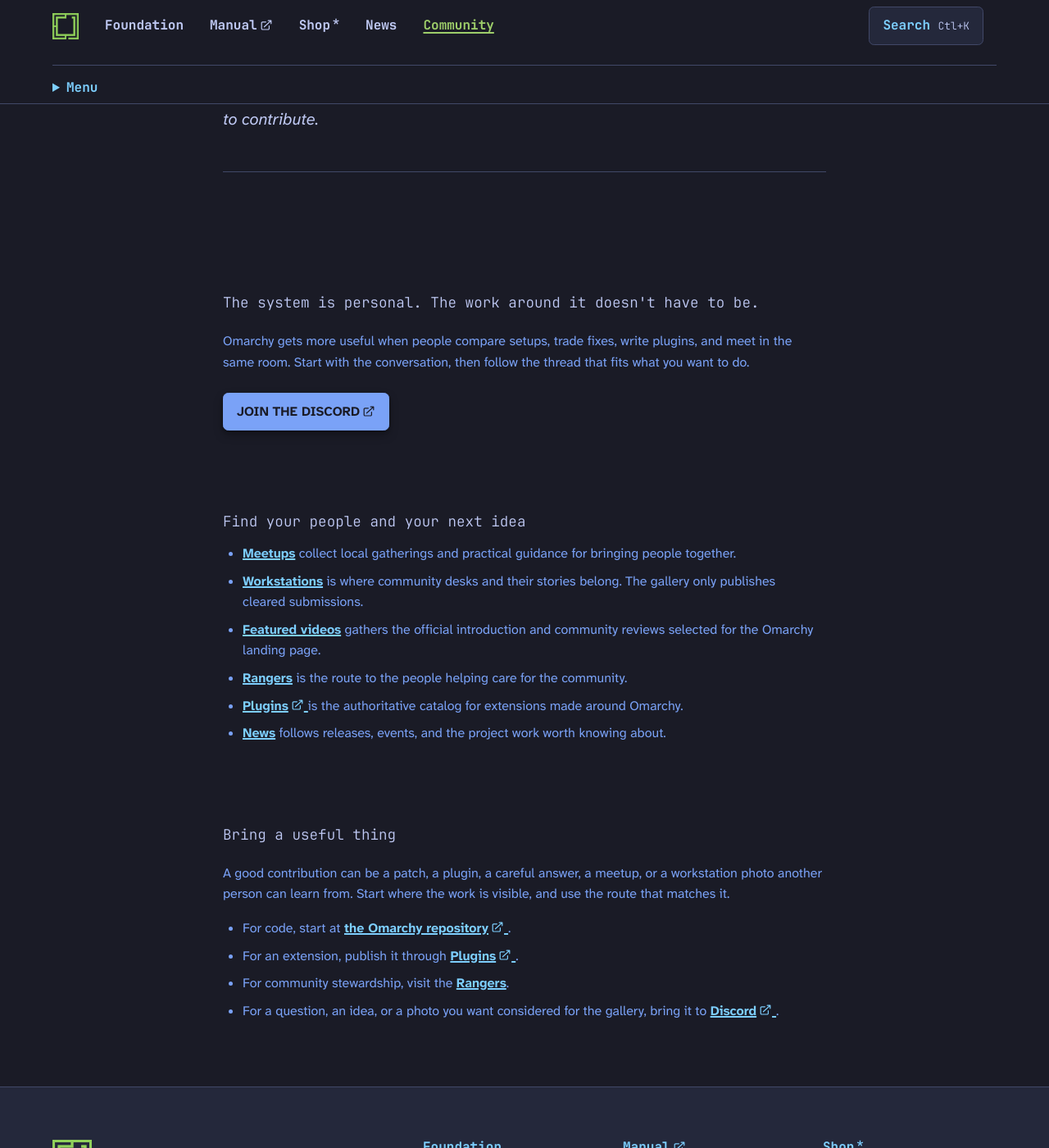
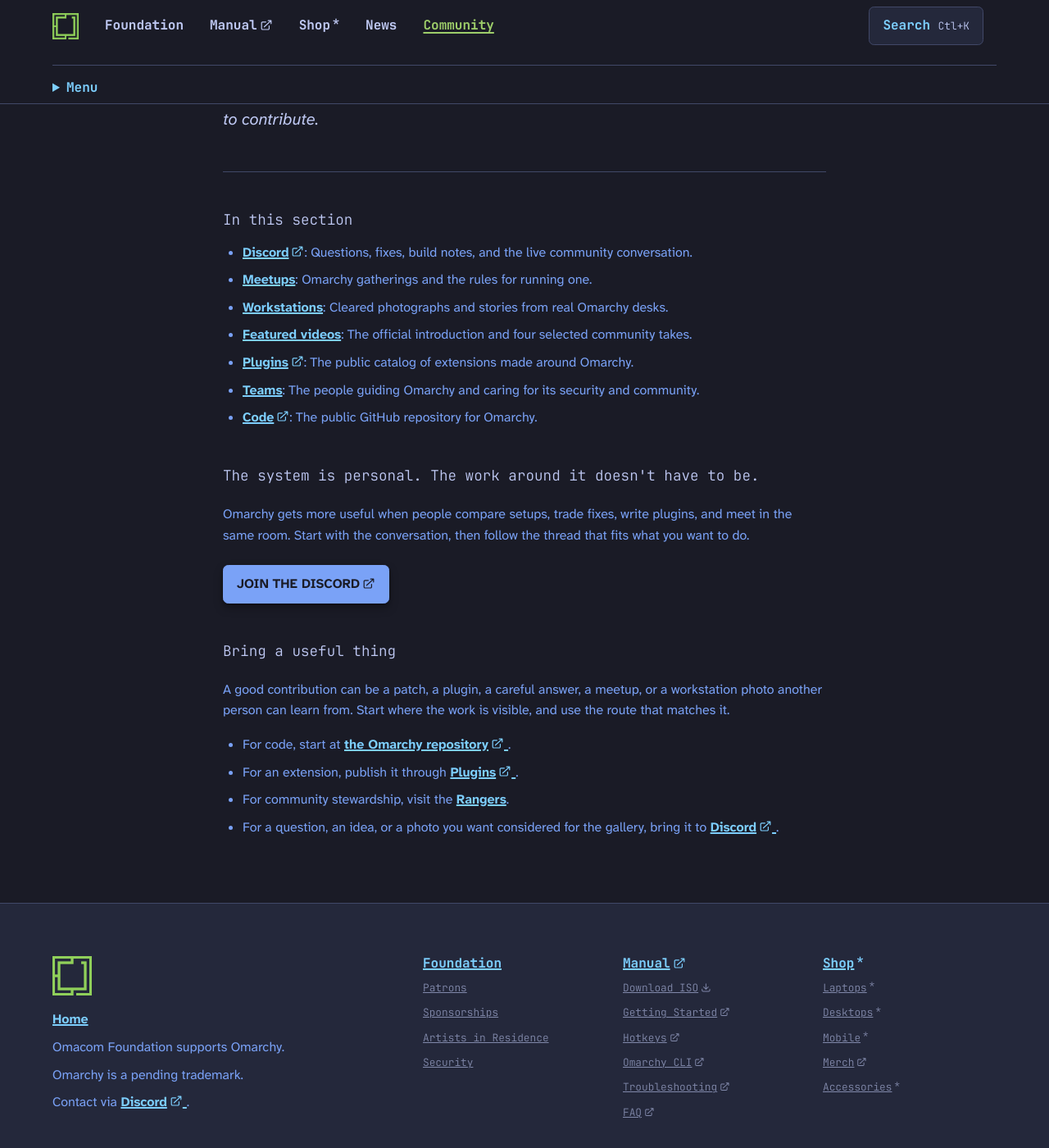
Before and after one commit to reidransom/omaweb, a Jekyll site: the page built from community/index.md, in a window 1280 px wide and 1400 px high, scrolled down 230 px. Shown: the whole window at 82% size. Built offline with Jekyll 4.4.1, drawn with Linux system fonts in a browser that asks for light colours.

Commit message:
feat(navigation): expose section destinations

```diff
--- a/_data/navigation.yml
+++ b/_data/navigation.yml
@@ -15,15 +15,19 @@
     links:
       items:
         - label: Patrons
+          description: The people funding the Omacom Foundation's mission.
           url: /patrons/
           external: false
         - label: Sponsorships
+          description: Current Foundation support for Hyprland, Quickshell, and mise.
           url: /sponsorships/
           external: false
         - label: Artists in Residence
+          description: A six-month residency for artists working on Omarchy themes, plugins, and visual art.
           url: /air/
           external: false
         - label: Security
+          description: Private reporting instructions for an Omarchy vulnerability.
           url: /security/
           external: false
 
@@ -46,19 +50,24 @@
     links:
       items:
         - label: Laptops
+          description: Questions Omarchy would answer before recommending a laptop.
           url: /laptops/
           external: false
           exploratory: true
         - label: Desktops
+          description: The tests required before Omarchy recommends desktop hardware.
           url: /desktop/
           external: false
           exploratory: true
         - label: Mobile
+          description: How a phone might extend an Omarchy environment.
           url: /mobile/
           external: false
           exploratory: true
         - destination: merch
+          description: The official Omarchy collection at 37signals Supply.
         - label: Accessories
+          description: How Omarchy would evaluate third-party hardware before recommending it.
           url: /accessories/
           external: false
           exploratory: true
@@ -90,17 +99,24 @@
     links:
       items:
         - destination: discord
+          description: Questions, fixes, build notes, and the live community conversation.
         - label: Meetups
+          description: Omarchy gatherings and the rules for running one.
           url: /meetups/
           external: false
         - label: Workstations
+          description: Cleared photographs and stories from real Omarchy desks.
           url: /workstations/
           external: false
         - label: Featured videos
+          description: The official introduction and four selected community takes.
           url: /community/featured-videos/
           external: false
         - destination: plugins
+          description: The public catalog of extensions made around Omarchy.
         - label: Teams
+          description: The people guiding Omarchy and caring for its security and community.
           url: /teams/
           external: false
         - destination: code
+          description: The public GitHub repository for Omarchy.
--- a/_sass/_components.scss
+++ b/_sass/_components.scss
@@ -65,6 +65,14 @@
 
 .prose :where(h2, h3, h4) {
   margin-block-start: var(--omarchy-space-x-large);
+}
+
+.section-landing-prose:first-child {
+  margin-block-start: 0;
+}
+
+.section-landing-prose > :where(h2, h3, h4):first-child {
+  margin-block-start: 0;
 }
 
 .prose :where(ul, ol) {
--- a/community/index.md
+++ b/community/index.md
@@ -9,8 +9,19 @@
 {% assign discord = site.data.destinations.items | where: "slug", "discord" | first %}
 {% assign code = site.data.destinations.items | where: "slug", "code" | first %}
 {% assign plugins = site.data.destinations.items | where: "slug", "plugins" | first %}
+{% assign community_navigation = site.data.navigation.sections | where: 'url', '/community/' | first %}
 
-<section class="prose" aria-labelledby="community-start-title">
+<nav class="prose section-landing-prose" aria-labelledby="community-contents-title">
+  <h2 id="community-contents-title">In this section</h2>
+  <ul>
+{% for link in community_navigation.links.items %}
+{% capture community_link %}{% include authoritative-link.html link=link %}{% endcapture %}
+<li>{{ community_link | strip_newlines | strip }}<span class="section-toc__description">: {{ link.description | escape }}</span></li>
+{% endfor %}
+  </ul>
+</nav>
+
+<section class="prose section-landing-prose" aria-labelledby="community-start-title">
   <h2 id="community-start-title">The system is personal. The work around it doesn't have to be.</h2>
   <p>Omarchy gets more useful when people compare setups, trade fixes, write plugins, and meet in the same room. Start with the conversation, then follow the thread that fits what you want to do.</p>
   {% if discord %}
@@ -18,19 +29,8 @@
   {% endif %}
 </section>
 
-<section class="prose" aria-labelledby="community-places-title">
-  <h2 id="community-places-title">Find your people and your next idea</h2>
-  <ul>
-    <li><a href="{{ '/meetups/' | relative_url }}">Meetups</a> collect local gatherings and practical guidance for bringing people together.</li>
-    <li><a href="{{ '/workstations/' | relative_url }}">Workstations</a> is where community desks and their stories belong. The gallery only publishes cleared submissions.</li>
-    <li><a href="{{ '/community/featured-videos/' | relative_url }}">Featured videos</a> gathers the official introduction and community reviews selected for the Omarchy landing page.</li>
-    <li><a href="{{ '/teams/rangers/' | relative_url }}">Rangers</a> is the route to the people helping care for the community.</li>
-    {% if plugins %}<li>{% include authoritative-link.html destination='plugins' label='Plugins' %} is the authoritative catalog for extensions made around Omarchy.</li>{% endif %}
-    <li><a href="{{ '/news/' | relative_url }}">News</a> follows releases, events, and the project work worth knowing about.</li>
-  </ul>
-</section>
 
-<section class="prose" aria-labelledby="community-contribute-title">
+<section class="prose section-landing-prose" aria-labelledby="community-contribute-title">
   <h2 id="community-contribute-title">Bring a useful thing</h2>
   <p>A good contribution can be a patch, a plugin, a careful answer, a meetup, or a workstation photo another person can learn from. Start where the work is visible, and use the route that matches it.</p>
   <ul>
```
Also changed, not shown: foundation/index.md (+12 -10 lines), new-releases/index.md (+12 -1 lines).
